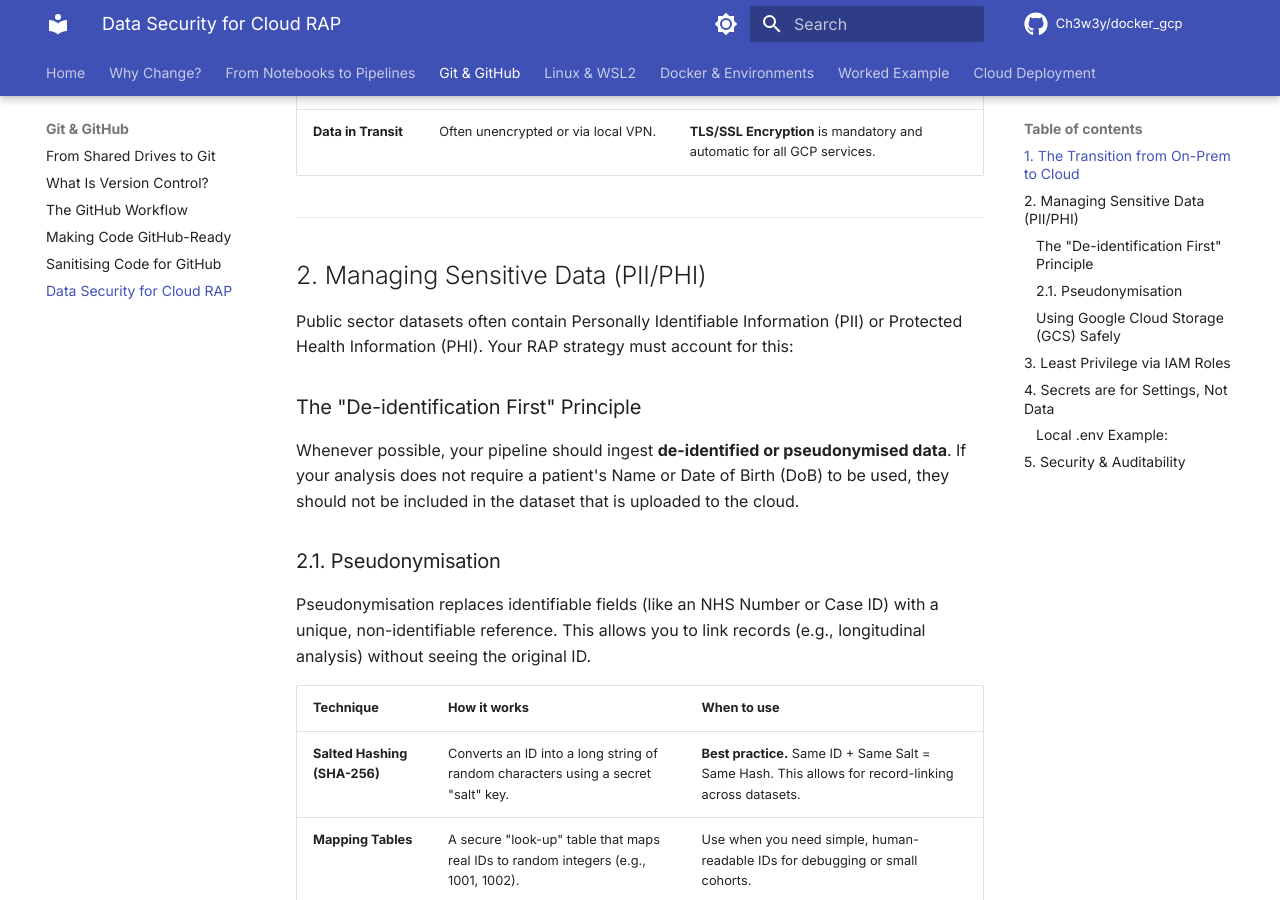
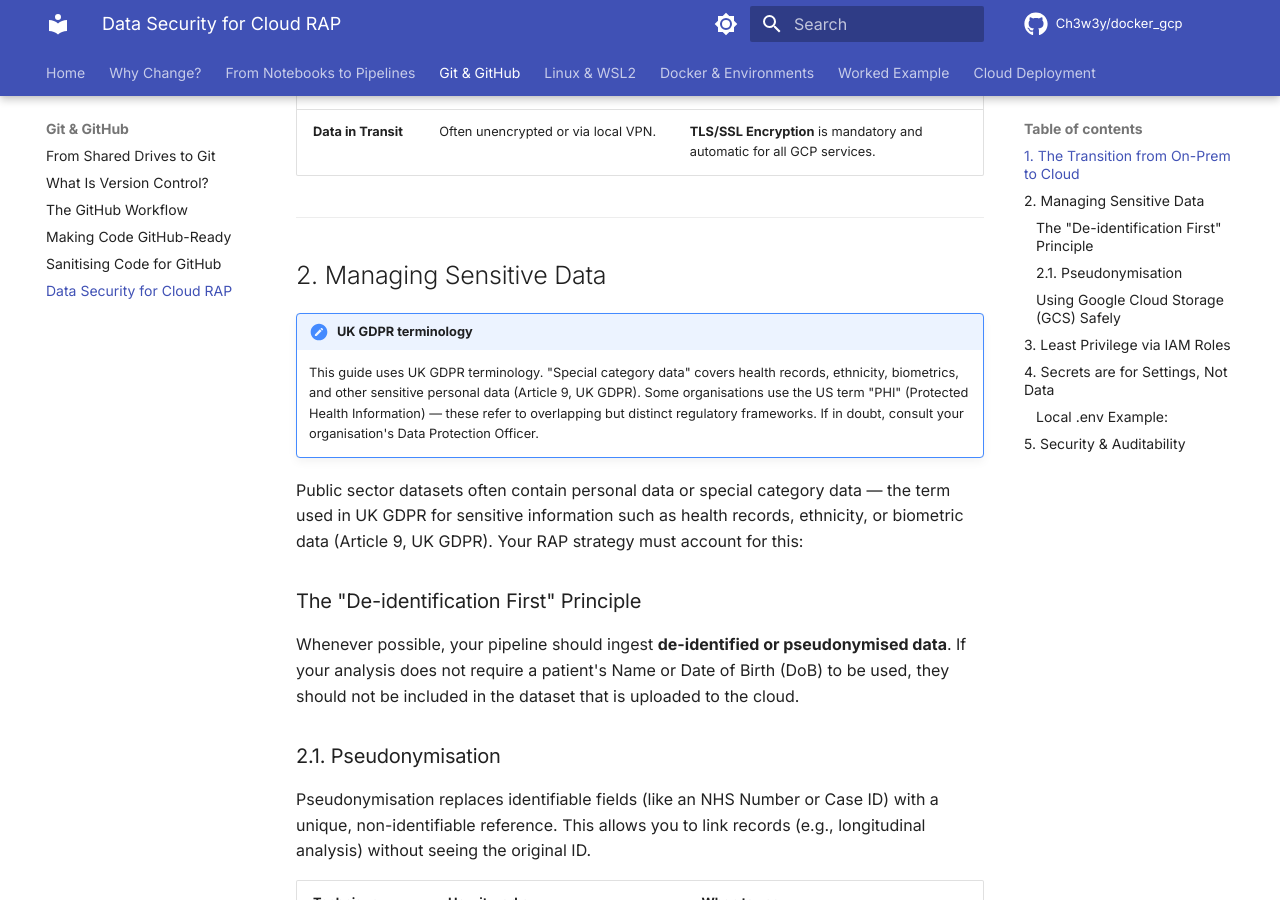
Before and after one commit to Ch3w3y/docker_gcp, an MkDocs documentation site: the page built from docs/data-security.md, in a window 1280 px wide and 900 px high, scrolled down 628 px. Built offline with MkDocs 1.6.1 and Material for MkDocs 9.7.7, drawn with Linux system fonts in a browser that asks for light colours; comment, search, counter and statistics services are not loaded.

Commit message:
docs(accuracy): replace US regulatory terms with UK GDPR equivalents
PHI (HIPAA) and the PII/PHI framing were US-centric. UK public sector analysts
work under UK GDPR which uses 'special category data' and 'personal data'. Added
a framing note explaining the terminology.

Co-Authored-By: Claude Sonnet 4.6 <noreply@anthropic.com>

```diff
--- a/docs/data-security.md
+++ b/docs/data-security.md
@@ -17,9 +17,16 @@ Most analysts are used to a model where data is "pulled" from an on-premise SQL
 
 ---
 
-## 2. Managing Sensitive Data (PII/PHI)
+## 2. Managing Sensitive Data
 
-Public sector datasets often contain Personally Identifiable Information (PII) or Protected Health Information (PHI). Your RAP strategy must account for this:
+!!! important "UK GDPR terminology"
+    This guide uses UK GDPR terminology. "Special category data" covers health records,
+    ethnicity, biometrics, and other sensitive personal data (Article 9, UK GDPR). Some
+    organisations use the US term "PHI" (Protected Health Information) — these refer to
+    overlapping but distinct regulatory frameworks. If in doubt, consult your organisation's
+    Data Protection Officer.
+
+Public sector datasets often contain personal data or special category data — the term used in UK GDPR for sensitive information such as health records, ethnicity, or biometric data (Article 9, UK GDPR). Your RAP strategy must account for this:
 
 ### The "De-identification First" Principle
 Whenever possible, your pipeline should ingest **de-identified or pseudonymised data**. If your analysis does not require a patient's Name or Date of Birth (DoB) to be used, they should not be included in the dataset that is uploaded to the cloud.
```
